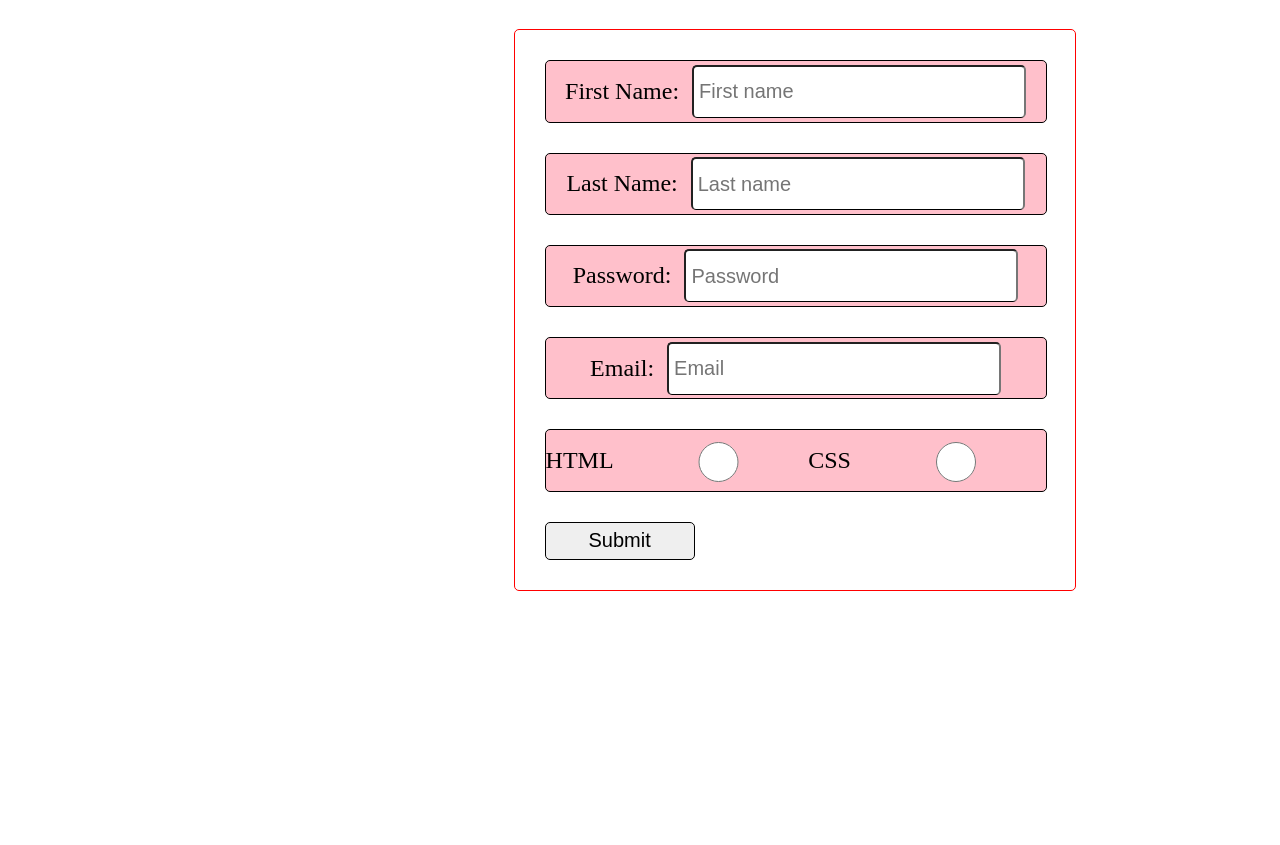
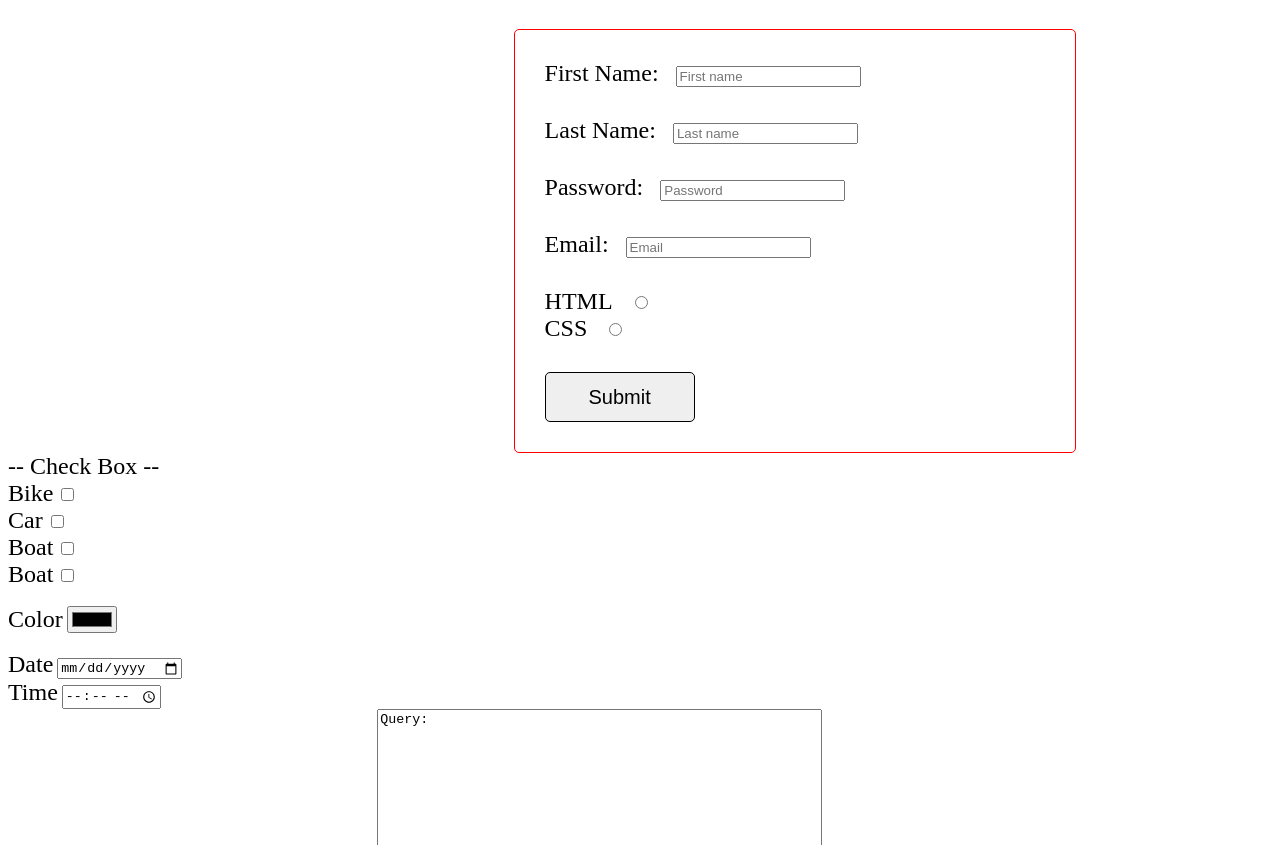
Before and after one commit to EngineerAhmedFaraz/learn_html, a plain HTML site: page form.html in a window 1280 px wide. Shown: the part 107-952 px from the top of the page. Before the commit the page ends 800 px from the top, so only its background shows below. Drawn offline with Linux system fonts and the light colour scheme.

Commit message:
complete form

```diff
--- a/form.html
+++ b/form.html
@@ -15,9 +15,14 @@
       padding: .5rem;
     }
 
+    /* font-size : convert into react then use fontSize */
+
+    /* Import to understand of basic core CSS then you go to and framework of css. */
+    /* CSS  = > BOOTSTRAP + Tailwind CSS + Material UI + Ant Design so on  */
+
     form {
       width: 500px;
-      height: 500px;
+      height: auto;
       border: 1px solid red;
       border-radius: 5px;
       display: flex;
@@ -27,7 +32,8 @@
       margin-left: 40%;
     }
 
-    div {
+
+    div .form {
       border: 1px solid black;
       border-radius: 5px;
       width: 100%;
@@ -39,12 +45,16 @@
       /* padding: 5px; */
     }
 
-    label {
+    .label1 {
       font-size: 1.5rem;
       margin-right: 13px;
     }
 
-    input {
+    label {
+      font-size: 1.5rem;
+    }
+
+    input .input1 {
       border-bottom: 1px solid black;
       width: 320px;
       height: 40px;
@@ -52,6 +62,7 @@
       font-size: 20px;
       border-radius: 5px;
     }
+
 
     button {
       width: 150px;
@@ -70,42 +81,128 @@
   <!-- action="/action_page.php" -->
   <form action="#">
     <div>
-      <label for="fname">First Name:</label>
-      <input type="text" name="fname" id="fname" placeholder="First name" autocomplete="off">
+      <label class="label1" for="fname">First Name:</label>
+      <input class="input1" type="text" name="fname" id="fname" placeholder="First name" autocomplete="off">
     </div>
 
     <!-- ShortKey for up/down value :  alt+arrowFigure  -->
-    <div>
-      <label for="lname">Last Name:</label>
-      <input type="text" name="lname" id="lname" placeholder="Last name" autocomplete="off">
+    <div class="form">
+      <label class="label1" for="lname" class="label1">Last Name:</label>
+      <input class="input1" type="text" name="lname" id="lname" placeholder="Last name" autocomplete="off">
     </div>
 
     <!-- id="password" to use for Javascript to access of HTML TAG and perform action -->
 
-    <div>
-      <label for="password">Password:</label>
-      <input type="password" name="password" id="password" placeholder="Password" autocomplete="off">
+    <div class="form">
+      <label class="label1" for="password">Password:</label>
+      <input class="input1" type="password" name="password" id="password" placeholder="Password" autocomplete="off"
+        required>
     </div>
 
-    <div>
-      <label for="email">Email:</label>
-      <input type="email" name="email" id="email" placeholder="Email" autocomplete="off">
+    <div class="form">
+      <label class="label1" for="email">Email:</label>
+      <input class="input1" type="email" name="email" id="email" placeholder="Email" autocomplete="off">
     </div>
 
-    <div>
-      <label for="html">HTML</label>
-      <input type="radio" name="fav_language" id="html" value="HTML">
+    <div class="form">
+      <label class="label1" for="html">HTML</label>
+      <input class="input1" type="radio" name="fav_language" id="html" value="HTML">
 
       <br>
-      <label for="css">CSS</label>
-      <input type="radio" name="fav_language" id="html" value="CSS">
+      <label class="label1" for="css">CSS</label>
+      <input class="input1" type="radio" name="fav_language" id="html" value="CSS">
     </div>
+
+
 
 
     <button value="submit"> Submit</button>
 
   </form>
 
+
+  <!-- We add new form tags with out form div and style try to understand. -->
+
+  <div>
+    <label>-- Check Box --</label> <br>
+    <label for="vehicleBike">Bike</label>
+    <input type="checkbox" name="vehicleBike" id="vehicleBike" value="Bike">
+    <br>
+    <label for="vehicleBike">Car</label>
+    <input type="checkbox" name="vehicleCar" id="vehicleCar" value="Car">
+    <br>
+
+    <Label for="vehicleBoat">Boat</Label>
+    <input type="checkbox" name="vehicleBoat" id="vehicleBoat" value="Boat">
+    <br>
+
+    <Label for="vehicleCycle">Boat</Label>
+    <input type="checkbox" name="vehicleCycle" id="vehicleCycle" value="Cycle">
+  </div>
+  <br>
+
+  <label for="color">Color</label>
+  <input type="color" name="color" id="color" value="color">
+  <br>
+  <br>
+
+  <label for="date"> Date</label>
+  <input type="date" name="date" id="date" value="date">
+
+  <br>
+
+  <label for="time">Time</label>
+  <input type="time" name="time" id="time">
+  <br>
+
+  <label for="number">Number</label>
+  <input type="number" name="number" id="number">
+
+  <label for="textarea">Text Area</label>
+  <textarea name="textarea" id="textarea" rows="15" cols="53">Query:</textarea>
+  <br>
+  <br>
+  <br>
+
+  <input type="datetime-local" name="localDateTIme" id="localDateTIme">
+  <br>
+  <br>
+  <br>
+
+  <input type="file" name="file" id="file" value="File ">
+
+  <input type="range" name="range" id="range" value="range">
+
+  <input type="reset" value="Reset Button">
+  <br>
+  <br>
+  <br>
+  <br>
+  <input type="email" name="email" id="email" placeholder="abx@yahoo.com" autocomplete="off" required>
+  <br>
+  <br>
+  <br>
+
+  <a href="https://t3.ftcdn.net/jpg/03/79/17/00/360_F_379170051_7No0Yg8z2uxbyby4Y0WFDNCBZo18tNGr.jpg" target="_blank"
+    rel="">
+    <input type="image" src="https://t3.ftcdn.net/jpg/03/79/17/00/360_F_379170051_7No0Yg8z2uxbyby4Y0WFDNCBZo18tNGr.jpg"
+      alt="Online Image">
+  </a>
+  <br>
+  <br>
+  <br>
+  <select name="select" id="select">
+    <!-- <option>-- Select Group ---</option> -->
+    <option> Engineering </option>
+    <option> Medical </option>
+    <option> CS </option>
+    <option> Developer </option>
+  </select>
+  <br>
+  <br>
+  <br>
+  <br>
+
 </body>
 
 </html>
```
Also changed, not shown: Links.txt (added).
